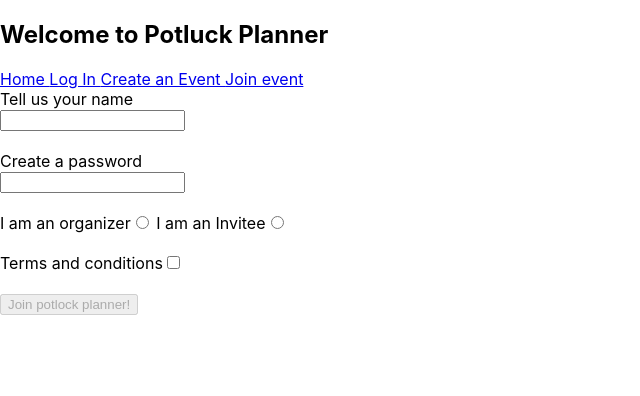
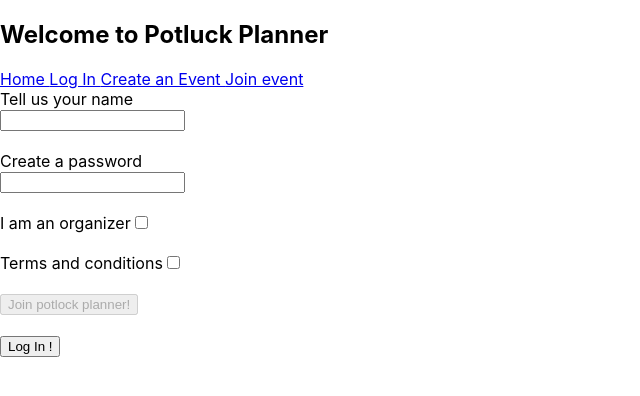
Before and after one commit to ptpt-potluckplanner-1/front-end, a React (Create React App) app in the folder potluck-planner/: page /loginform in a window 1280 px wide. Shown: the top 396 px of the page, without its empty margins (0-640 px from the left). Built offline with nearby package versions, Linux system fonts and the light colour scheme.

Commit message:
Login and Sign in form

```diff
--- a/potluck-planner/src/App.jsx
+++ b/potluck-planner/src/App.jsx
@@ -21,9 +21,9 @@ function App() {
        </nav>
        <Switch>
           <Route exact path="/" />
-          <Route path="/loginform"   component ={LoginForm}/>
-          <Route path="/eventform"   component ={EventForm}/>
-          <Route path="/inviteeform" component ={InviteeForm}/>
+          <Route path="/loginform"   component = {LoginForm}   />
+          <Route path="/eventform"   component = {EventForm}   />
+          <Route path="/inviteeform" component = {InviteeForm} />
        </Switch>
 
 
--- a/potluck-planner/src/components/LoginForm.jsx
+++ b/potluck-planner/src/components/LoginForm.jsx
@@ -15,7 +15,7 @@ const LoginForm = () => {
     const [disabled , setDisabled ] = useState(true)
 
     // Keep user
-    const [user, setUser] = useState({ id:"", username:"", password:"", isOrganizer: "", agree: false, });
+    const [user, setUser] = useState({ id:"", username:"", password:"", isOrganizer: false, agree: false, });
 
     // Keep errors
     const [errors, setErrors] = useState({ username:"", password:"", isOrganizer: "", agree: "", });
@@ -23,7 +23,7 @@ const LoginForm = () => {
     const userSchema = yup.object().shape({
             username: yup.string().required("User name is required").min(2, "The name must have at more than two letters"),
             password:yup.string().required("Create a password").min(6, "The password must have more than six characters"),
-            isOrganizer: yup.string().required("Are you an organizer or an invitee? ").oneOf(['true','false']),
+            isOrganizer: yup.boolean(),
             agree: yup.boolean().oneOf([true], "You must accept Terms and Conditions"),
         })
 
@@ -58,7 +58,7 @@ const LoginForm = () => {
           .post("https://reqres.in/api/users", NewUser)
           .then(response => {
             setPost(response.data);
-            setUser({ id:"", username:"", password:"", isOrganizer: "", agree: false, });
+            setUser({ id:"", username:"", password:"", isOrganizer: false, agree: false, });
           })
           .catch(err => {
             console.log(err);
@@ -83,13 +83,10 @@ const LoginForm = () => {
                 <br></br><br></br>
                 {errors.password.length > 0 ? <p style ={{color:'red'}} >{errors.password}</p> : null}
 
-            <label> I am an organizer
-                    <input name = 'isOrganizer' value = 'true' type = 'radio' checked ={user.isOrganizer === 'true'} onChange={changeFc}/>
+                <label> I am an organizer
+                    <input name = 'isOrganizer'  type = 'checkbox' checked ={user.isOrganizer} onChange={changeFc}/>
                 </label>
 
-                <label> I am an Invitee
-                    <input name = 'isOrganizer' value = 'false' type = 'radio' checked ={user.isOrganizer === 'false'} onChange={changeFc}/>
-                </label>
                 <br></br><br></br>
                 {errors.isOrganizer.length > 0 ? <p style ={{color:'red'}} >{errors.isOrganizer}</p> : null}
 
@@ -100,6 +97,8 @@ const LoginForm = () => {
                 {errors.agree.length > 0 ? <p style ={{color:'red'}} >{errors.agree}</p> : null}
 
                 <button  disabled ={disabled} type ="submit"> Join potlock planner!</button>
+                <br></br><br></br>
+                <button   type ="submit"> Log In !</button>
 
                 <pre>{JSON.stringify(post,null,2)}</pre>
 
```
